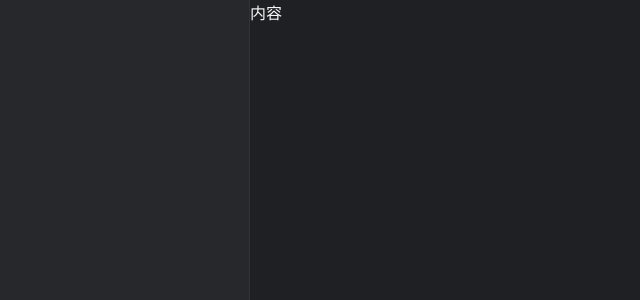
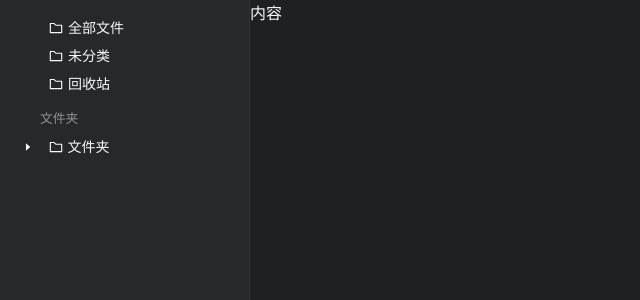
Before and after one commit to catcoal/lem-space, a Vue app: page / in a window 1280 px wide. Shown: the top 300 px of the page, without its empty margins (0-640 px from the left). Built offline with nearby package versions, Linux system fonts and the light colour scheme.

Commit message:
feat:新增侧边菜单

```diff
--- a/package.json
+++ b/package.json
@@ -11,7 +11,9 @@
     "tauri": "tauri"
   },
   "dependencies": {
+    "@ant-design/icons-vue": "^7.0.1",
     "@tauri-apps/api": "^1.5.1",
+    "ant-design-vue": "^4.0.7",
     "vue": "^3.3.4"
   },
   "devDependencies": {
--- a/src/App.vue
+++ b/src/App.vue
@@ -1,10 +1,24 @@
 <script setup lang="ts">
+import { GetCssRootVar } from "@/utils/utils.ts";
+import { ConfigProvider } from "ant-design-vue";
 import Layout from "@/layout/default.vue";
+import { ThemeConfig } from "ant-design-vue/es/config-provider/context";
+
+
+
+const AntTheme: ThemeConfig = {
+  // algorithm: theme.defaultAlgorithm,
+  token: {
+    colorPrimary: GetCssRootVar('--theme-color')
+  }
+}
 </script>
 
 <template>
-  <div id="root">
-    <Layout></Layout>
+  <div id="root" @click.right.prevent>
+    <ConfigProvider :theme="AntTheme">
+      <Layout></Layout>
+    </ConfigProvider>
   </div>
 </template>
 
--- /dev/null
+++ b/src/layout/components/Menu/folder-tree.vue
@@ -0,0 +1,50 @@
+<script setup lang="ts">
+import { Tree, TreeProps, Dropdown, Menu, MenuItem, MenuDivider } from 'ant-design-vue';
+import { FolderOutlined } from "@ant-design/icons-vue"
+import { ref } from 'vue';
+
+const selectedKeys = ref<number[]>([]);
+const menuData: TreeProps['treeData'] = [
+    {
+        title: '文件夹',
+        key: 3,
+        children: [
+            { title: '子文件夹', key: 4 },
+            { title: '子文件夹', key: 5 },
+        ],
+    },
+]
+
+</script>
+
+<template>
+    <Tree v-model:selected-keys="selectedKeys" class="menu-tree" draggable block-node show-icon :tree-data="menuData">
+        <template #icon>
+        </template>
+        <template #title="{ title }">
+            <Dropdown :trigger="['contextmenu']">
+                <div class="title-container">
+                    <FolderOutlined />
+                    <span>{{ title }}</span>
+                </div>
+                <template #overlay>
+                    <Menu>
+                        <MenuItem>123</MenuItem>
+                        <MenuDivider></MenuDivider>
+                        <MenuItem>123</MenuItem>
+                    </Menu>
+                </template>
+            </Dropdown>
+        </template>
+    </Tree>
+</template>
+
+<style scoped>
+.title-container {
+    display: flex;
+    align-items: center;
+    gap: 0.3rem;
+    width: 100%;
+    padding: 0 0.3rem;
+}
+</style>
--- /dev/null
+++ b/src/layout/components/Menu/index.vue
@@ -0,0 +1,36 @@
+<script setup lang="ts">
+import FolderTree from "./folder-tree.vue";
+import Shortcuts from "./shortcuts.vue";
+</script>
+
+<template>
+    <div class="menu-wrap">
+        <Shortcuts></Shortcuts>
+        <span>文件夹</span>
+        <FolderTree></FolderTree>
+    </div>
+</template>
+
+<style>
+.menu-tree {
+    background-color: transparent;
+    color: var(--color-font-default);
+}
+
+.ant-tree .ant-tree-node-content-wrapper.ant-tree-node-selected {
+    background-color: var(--theme-color-tiny);
+}
+</style>
+
+<style scoped>
+.menu-wrap {
+    padding: 1rem;
+}
+
+.menu-wrap>span {
+    opacity: 0.5;
+    display: block;
+    font-size: 0.8rem;
+    padding: 0.5rem 0 0.5rem 1.5rem;
+}
+</style>
--- /dev/null
+++ b/src/layout/components/Menu/shortcuts.vue
@@ -0,0 +1,32 @@
+<script setup lang="ts">
+import { Tree, TreeProps } from 'ant-design-vue';
+import { FolderOutlined } from "@ant-design/icons-vue"
+import { ref } from 'vue';
+
+const selectedKeys = ref<number[]>([]);
+const menuData: TreeProps['treeData'] = [
+    {
+        title: '全部文件',
+        key: 0,
+    },
+    {
+        title: '未分类',
+        key: 1,
+    },
+    {
+        title: '回收站',
+        key: 2,
+    },
+]
+
+</script>
+
+<template>
+    <Tree v-model:selected-keys="selectedKeys" class="menu-tree" block-node show-icon :tree-data="menuData">
+        <template #icon>
+            <FolderOutlined />
+        </template>
+    </Tree>
+</template>
+
+<style scoped></style>
--- a/src/layout/default.vue
+++ b/src/layout/default.vue
@@ -1,10 +1,13 @@
 <script setup lang="ts">
-import ResizeHandle from "./components/ResizeHandle.vue"
+import Menu from "./components/Menu/index.vue";
+import ResizeHandle from "./components/ResizeHandle.vue";
+
 </script>
 
 <template>
     <div class="default-layout">
         <aside class="aside-left">
+            <Menu></Menu>
             <ResizeHandle class="right"></ResizeHandle>
         </aside>
         <main>
--- a/src/styles.css
+++ b/src/styles.css
@@ -26,6 +26,13 @@ html {
   --color-border-default: #303236;
 
   --color-font-default: #f8f9fa;
+}
+
+:root {
+  --theme-color: rgba(84, 183, 129, 1);
+  --theme-color-tiny: rgba(84, 183, 129, 0.1);
+
+  --error-color: var(--color-scale-coral-6);
 }
 
 /* color */
@@ -123,10 +130,3 @@ html {
   --color-scale-coral-8: #691105;
   --color-scale-coral-9: #510901;
 }
-
-:root {
-  --theme-color: rgba(84, 183, 129);
-  --theme-color-tiny: rgba(84, 183, 129, 0.1);
-
-  --error-color: var(--color-scale-coral-6);
-}
--- /dev/null
+++ b/src/utils/utils.ts
@@ -0,0 +1,6 @@
+// 获取css的变量
+export const GetCssRootVar = (varName: string): string => {
+  const rootStyle = getComputedStyle(document.documentElement);
+  const cssVar = rootStyle.getPropertyValue(varName).trim();
+  return cssVar;
+};
```
Also changed, not shown: 1 other file (tests, documents, lock files or other folders).
